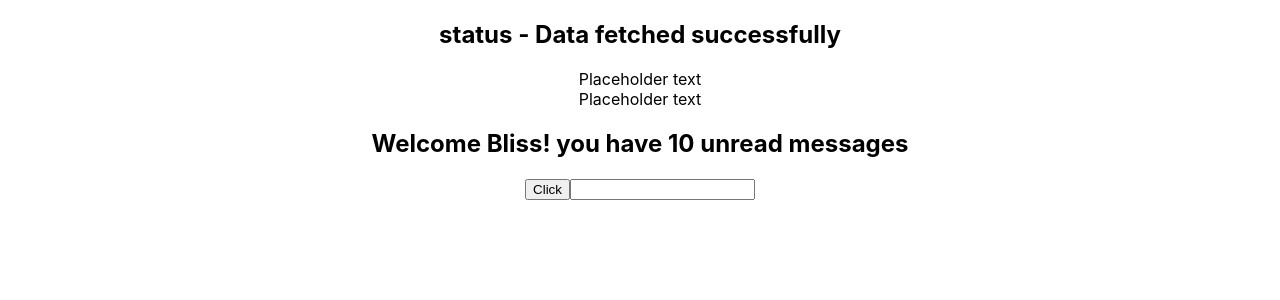
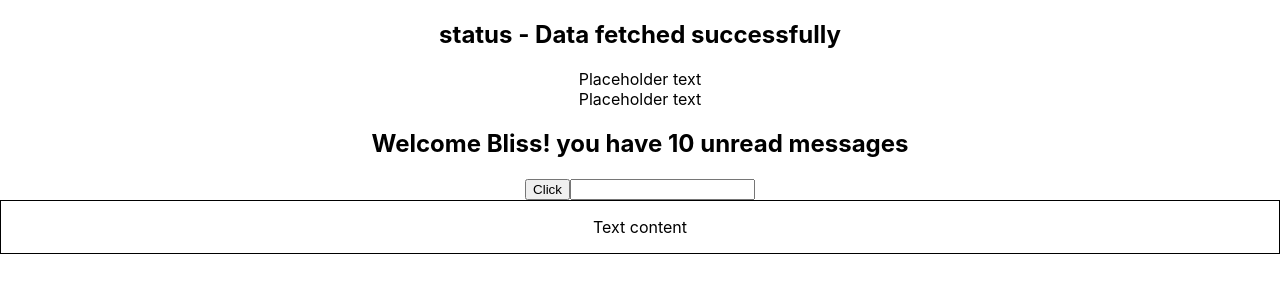
Before and after one commit to iamBlissMedik/react-typescript-basics, a React (Create React App) app: page / in a window 1280 px wide. Shown: the top 300 px of the page. Built offline with nearby package versions, Linux system fonts and the light colour scheme.

Commit message:
type css properties

```diff
--- a/src/App.tsx
+++ b/src/App.tsx
@@ -1,5 +1,6 @@
 import "./App.css";
 import Button from "./components/Button";
+import Container from "./components/Container";
 import Greet from "./components/Greet";
 import Heading from "./components/Heading";
 import Input from "./components/Input";
@@ -43,6 +44,7 @@ function App() {
         handleChange={(event) => console.log(event.target.value)}
         value=""
       />
+      <Container styles={{ border: "1px solid black", padding: "1rem" }} />
     </div>
   );
 }
--- /dev/null
+++ b/src/components/Container.tsx
@@ -0,0 +1,12 @@
+type ContainerProps = {
+  styles: React.CSSProperties;
+};
+
+const Container: React.FC<ContainerProps> = ({ styles }) => {
+  return (
+    <div style={{ border: "1px solid black", padding: "1rem" }}>
+      Text content
+    </div>
+  );
+};
+export default Container;
```
